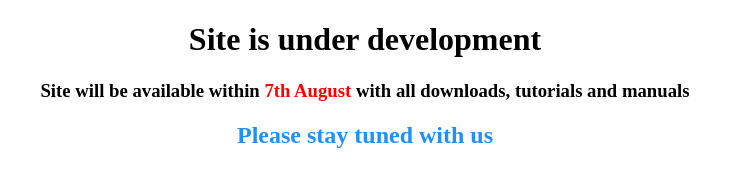
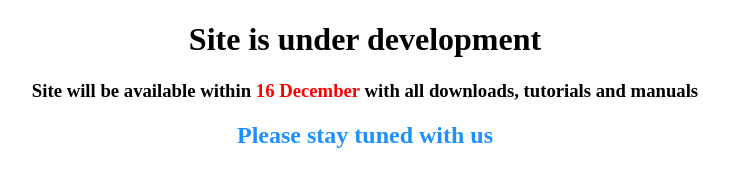
Before and after one commit to MagicXMod/MagicXMod.github.io, a plain HTML site: page index.html in a window 1280 px wide. Shown: the whole page, without its empty margins (275-1004 px from the left). Drawn offline with Linux system fonts and the light colour scheme.

Commit message:
Update index.html

```diff
--- a/index.html
+++ b/index.html
@@ -1,5 +1,5 @@
 <!DOCTYPE html>
 <center><h1 algin="center"><strong> Site is under development </strong></h1>
-<h3>Site will be available within <font color="red">7th August</font> with all downloads, tutorials and manuals</h3>
+<h3>Site will be available within <font color="red">16 December</font> with all downloads, tutorials and manuals</h3>
 <font color="dodgerblue"><h2> Please stay tuned with us </h2></font>
 </center>
```
